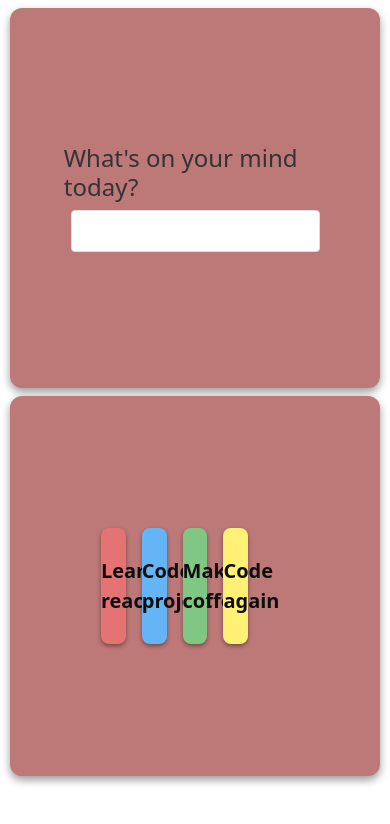
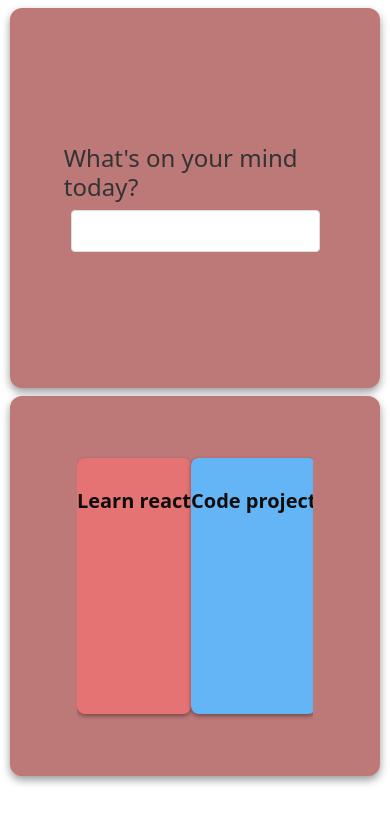
Before and after one commit to guidonunes/portfolio-project-codecademy, a React (Create React App) app: page / in a window 390 px wide. Shown: the top 824 px of the page. Built offline with nearby package versions, Linux system fonts and the light colour scheme.

Commit message:
fix responsiveness

```diff
--- a/src/styles/journal.scss
+++ b/src/styles/journal.scss
@@ -142,4 +142,15 @@
     margin-bottom: 0.5rem;
     font-size: 1.5rem;
   }
+
+  .entries-list {
+    flex-direction: column; /* Stack cards vertically on small screens */
+    padding: 0; /* Remove padding to maximize space */
+  }
+
+  .entries-list li {
+    flex: 1 1 100%; /* Make cards take full width */
+    max-width: 100%; /* Ensure cards do not exceed full width */
+    margin: 0.5rem 0; /* Adjust margin for vertical stacking */
+  }
 }
```
